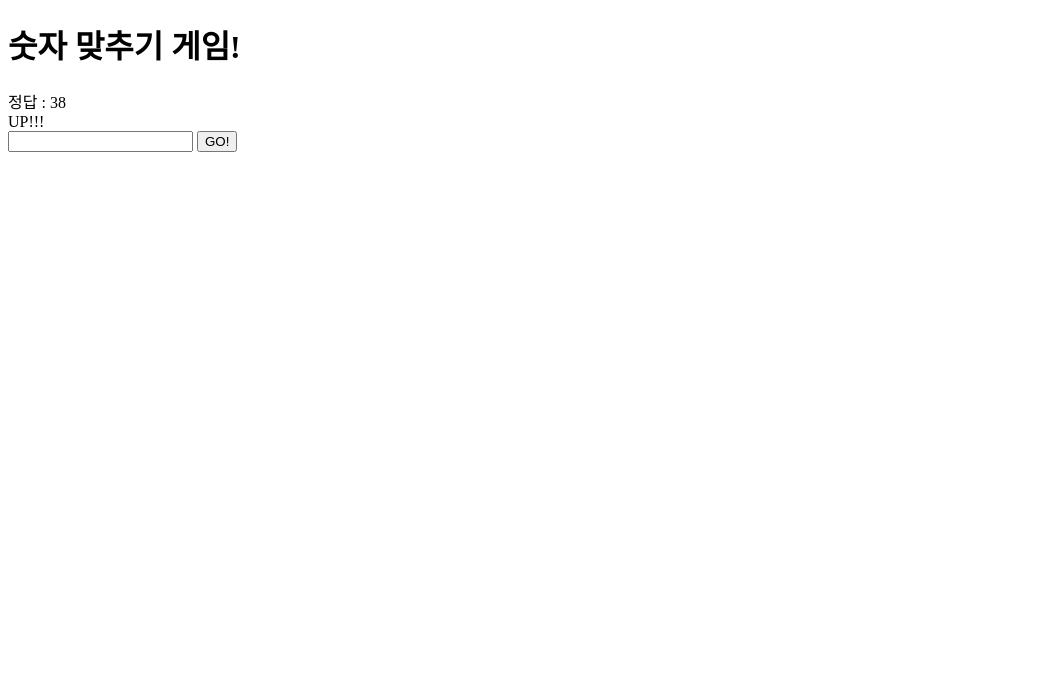
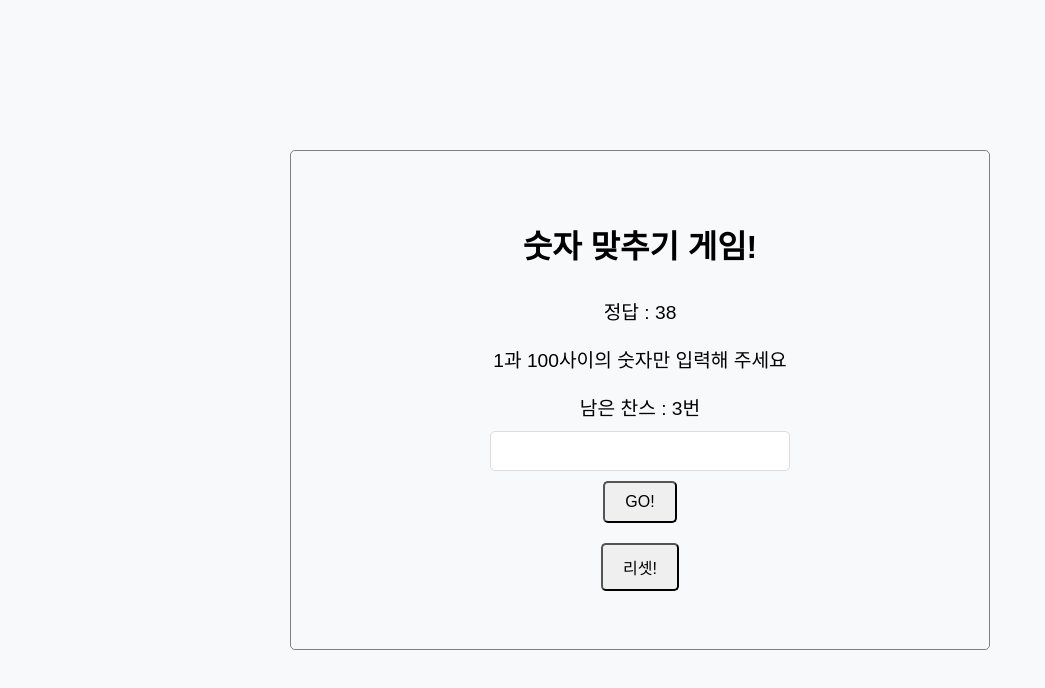
Before and after one commit to hyuni480/number-guess-game, a plain HTML site: page index.html in a window 1280 px wide. Both pictures are taken after a click on the button "GO!". Shown: the whole page, without its empty margins (0-1045 px from the left). Drawn offline with Linux system fonts and the light colour scheme.

Commit message:
before css commit

```diff
--- a/index.html
+++ b/index.html
@@ -1,19 +1,22 @@
 <!DOCTYPE html>
 <html lang="en">
   <head>
-    <meta charset="UTF-8">
-    <meta name="viewport" content="width=device-width, initial-scale=1.0">
+    <meta charset="UTF-8" />
+    <meta name="viewport" content="width=device-width, initial-scale=1.0" />
     <title>Document</title>
-    <link rel="stylesheet" href="style.css">
+    <link rel="stylesheet" href="style.css" />
   </head>
   <body>
-
+    <div id="container">
         <h1>숫자 맞추기 게임!</h1>
         <div id="answer">실제 정답은 여기</div>
-    <div id="result">결과 화면</div>
+        <div id="result">이곳에 결과가 나옵니다.</div>
+        <div id="chance-area">남은 찬스 : 3번</div>
+        <input type="number" id="user-input" />
+        <button id="play-button">GO!</button>
+        <button id="reset-button">리셋!</button>
 
-    <input type="number" id="user-input"/>
-    <button id="play-button">GO!</button>
+    </div>
 
 
     <script src="main.js"></script>
--- a/main.js
+++ b/main.js
@@ -13,24 +13,69 @@ let answer = document.getElementById("answer");
 let userInput = document.getElementById("user-input");
 let result = document.getElementById("result");
 let playButton = document.getElementById("play-button");
+let resetButton = document.getElementById("reset-button");
+let chances = 3;
+let gameOver = false;
+let chanceArea = document.getElementById("chance-area");
+let history = [];
 
 
 playButton.addEventListener("click", play);
+resetButton.addEventListener("click", reset);
+userInput.addEventListener("focus", function (){
+    userInput.value ="";
+})
 
 function pickRandomNum(){
     computerNum = Math.floor(Math.random() * 100) + 1;
     answer.textContent = "정답 : "+ computerNum;
 }
 
+
 function play(){
     let userValue = userInput.value;
+
+    if(userValue < 1 || userValue > 100){
+        result.textContent="1과 100사이의 숫자만 입력해 주세요"
+        return;
+    }
+    if(history.includes(userValue)){
+        result.textContent="이미 입력한 숫자입니다. 다른 숫자를 입력해주세요."
+        return;
+    }
+
+    chances--;
+    chanceArea.textContent=`남은 기회 : ${chances}번`
+    console.log(chances)
     if(userValue < computerNum){
         result.textContent = "UP!!!"
     } else if(userValue > computerNum){
         result.textContent = "DOWN!!!"
     } else{
         result.textContent = "정답입니다!!!"
+        gameOver= true;
+    }
+
+    history.push(userValue);
+
+    if(chances < 1){
+        gameOver= true;
+    }
+
+    if(gameOver){
+        playButton.disabled=true;
     }
 }
 
+function reset(){
+    chances = 3;
+    chanceArea.textContent=`남은 기회 : ${chances}번`
+    gameOver= false;
+    playButton.disabled=false;
+    userInput.value=""
+    history = [];
+    pickRandomNum();
+    result.textContent="이곳에 결과가 나옵니다."
+}
+
 pickRandomNum();
--- a/style.css
+++ b/style.css
@@ -0,0 +1,54 @@
+*{
+    box-sizing: border-box;
+}
+body {
+    font-family: Arial, sans-serif;
+    text-align: center;
+    margin: 0;
+    padding: 0;
+    display: flex;
+    flex-direction: column;
+    align-items: center;
+    justify-content: center;
+    height: 100vh;
+    background-color: #f8f9fa;
+  }
+
+  h1 {
+    font-size: 2rem;
+    margin-bottom: 20px;
+  }
+
+  #container {
+    border: 1px solid gray;
+    border-radius: 5px;
+    width: 700px;
+    height: 500px;
+    display: flex;
+    flex-direction: column;
+    align-items: center;
+    justify-content: center;
+  }
+
+
+  div > div {
+    font-size: 1.2rem;
+    margin: 10px 0;
+  }
+
+  input {
+    width: 80%;
+    max-width: 300px;
+    padding: 10px;
+    font-size: 1rem;
+    border: 1px solid #ddd;
+    border-radius: 5px;
+  }
+
+  button {
+    margin: 10px;
+    padding: 10px 20px;
+    font-size: 1rem;
+    border-radius: 5px;
+    cursor: pointer;
+  }
```
Lines whose indentation alone changed are shown as unchanged.
